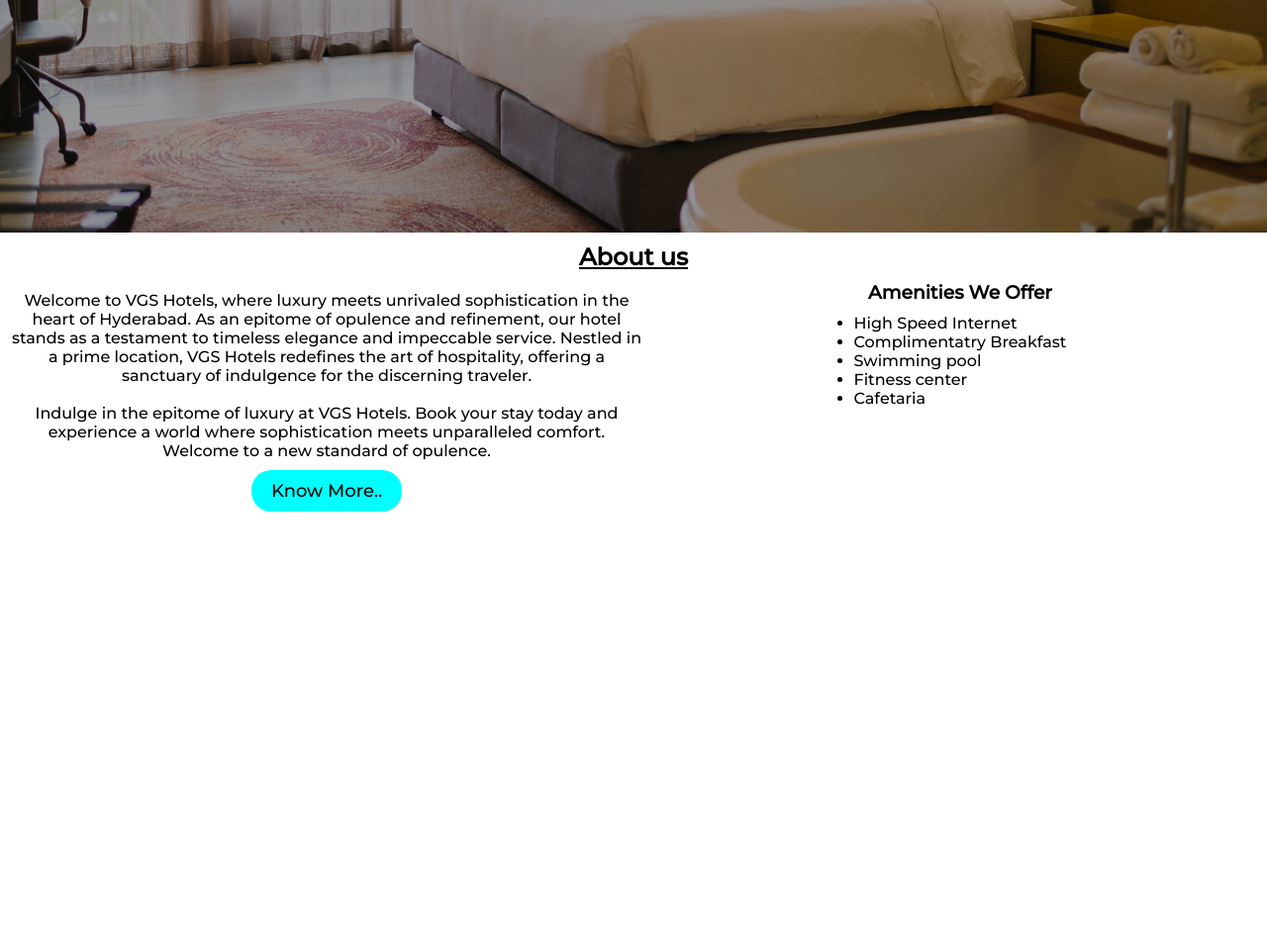
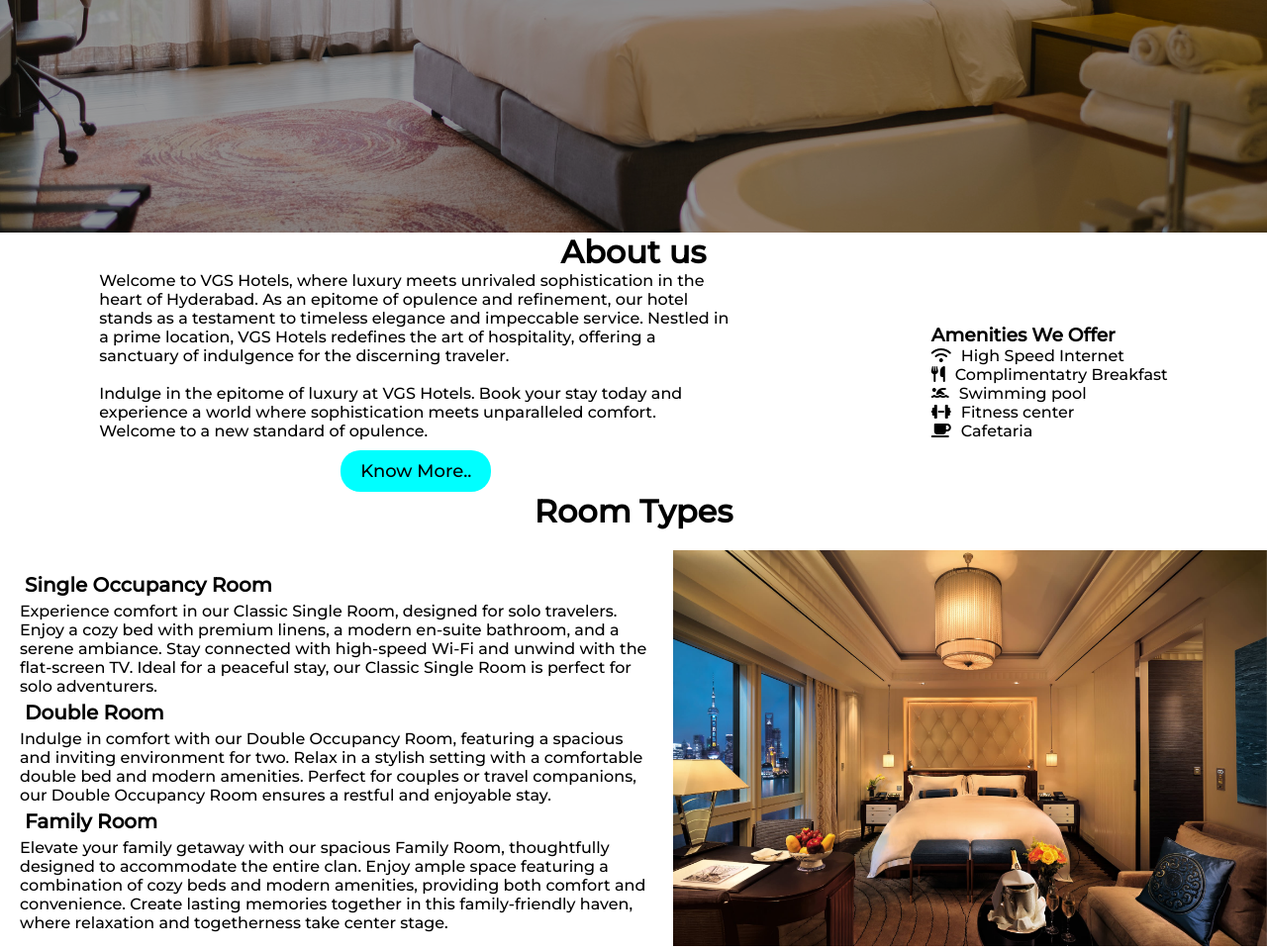
Before and after one commit to GUNASEKHARVEMULA/HTML-and-CSS-Hotel-Landing-Page, a PHP site: page / in a window 1280 px wide. Shown: the part 565-1525 px from the top of the page at 99% size. Before the commit the page ends 1082 px from the top, so only its background shows below. Run offline with PHP 8.4, Linux system fonts and the light colour scheme; some libraries are stand-ins or nearby versions.

Commit message:
implemented flexbox display type

```diff
--- a/index.html
+++ b/index.html
@@ -8,6 +8,10 @@
     <link rel="preconnect" href="https://fonts.googleapis.com">
     <link rel="preconnect" href="https://fonts.gstatic.com" crossorigin>
     <link href="https://fonts.googleapis.com/css2?family=Montserrat:wght@500&display=swap" rel="stylesheet">
+    <!-- FAVICON LOGO -->
+    <link rel="icon" type ="image/x-icon" href="favicon.ico">
+    <!-- Font awesome kit setup using a javascript link -->
+    <script src="https://kit.fontawesome.com/010ef753e0.js" crossorigin="anonymous"></script>
 </head>
 <body>
     <section class="hero-section">
@@ -17,8 +21,9 @@
             <button class="book-button">Book Now</button>
         </div>
     </section>
+    <h1  class="about-heading">About us</h1>
     <section class="about-section">
-        <h1>About us</h1>
+
         <div class="about-us">
             <p>
                 Welcome to VGS Hotels, where luxury meets unrivaled sophistication in the heart of Hyderabad. As an epitome of opulence and refinement, our hotel stands as a testament to timeless elegance and impeccable service. Nestled in a prime location, VGS Hotels redefines the art of hospitality, offering a sanctuary of indulgence for the discerning traveler.</p>
@@ -26,18 +31,35 @@
             <br><p>
                 Indulge in the epitome of luxury at VGS Hotels. Book your stay today and experience a world where sophistication meets unparalleled comfort. Welcome to a new standard of opulence.
             </p>
-            <button class="know-button">Know More..</button>
+            <div class="know-more-container"><button class="know-button">Know More..</button></div>
+
         </div>
         <div class="amenities">
             <h3>Amenities We Offer</h3>
             <ul>
-                <li>High Speed Internet</li>
-                <li>Complimentatry Breakfast</li>
-                <li>Swimming pool</li>
-                <li>Fitness center</li>
-                <li>Cafetaria</li>
+                <li><i class="fa-solid fa-wifi"></i>High Speed Internet</li>
+                <li><i class="fa-solid fa-utensils"></i>Complimentatry Breakfast</li>
+                <li><i class="fa-solid fa-person-swimming"></i>Swimming pool</li>
+                <li><i class="fa-solid fa-dumbbell"></i>Fitness center</li>
+                <li><i class="fa-solid fa-mug-saucer"></i>Cafetaria</li>
             </ul>
         </div>
+    </section>
+    <h1 class="room-heading">Room Types</h1>
+    <section class="room-type-container">
+        <div class="room-images">
+            <img src="room.jpg" alt="Luxury Room">
+        </div>
+
+        <div class="room-list">
+            <h4>Single Occupancy Room</h4>
+            <p>Experience comfort in our Classic Single Room, designed for solo travelers. Enjoy a cozy bed with premium linens, a modern en-suite bathroom, and a serene ambiance. Stay connected with high-speed Wi-Fi and unwind with the flat-screen TV. Ideal for a peaceful stay, our Classic Single Room is perfect for solo adventurers.</p>
+            <h4>Double Room</h4>
+            <p>Indulge in comfort with our Double Occupancy Room, featuring a spacious and inviting environment for two. Relax in a stylish setting with a comfortable double bed and modern amenities. Perfect for couples or travel companions, our Double Occupancy Room ensures a restful and enjoyable stay.</p>
+            <h4>Family Room</h4>
+            <p>Elevate your family getaway with our spacious Family Room, thoughtfully designed to accommodate the entire clan. Enjoy ample space featuring a combination of cozy beds and modern amenities, providing both comfort and convenience. Create lasting memories together in this family-friendly haven, where relaxation and togetherness take center stage.</p>
+        </div>
+
     </section>
 
 
--- a/style.css
+++ b/style.css
@@ -43,19 +43,51 @@
 
 
 }
-.about-us{
-    float: left;
-    width: 50%;
-    margin: 10px 10px;
-    text-align: center;
 
+ul li{
+    list-style: none;
 }
-.amenities{
-   text-align: center;
 
-}
-.amenities ul{
+
+/* .amenities ul{
     margin-top: 10px;
     text-align: left;
     display: inline-block;
+ } */
+.about-heading, .know-more-container,.room-heading {
+    text-align: center;
+}
+
+ .about-section{
+    display: flex;
+    justify-content: space-around;
+    align-items: center;
  }
+ .about-us{
+    width: 50%;
+ }
+
+ .fa-solid{
+    margin-right: 10px;
+ }
+
+ .room-type-container{
+    display: flex;
+    align-items: center;
+    flex-direction: row-reverse;
+    padding: opx 20px;
+    justify-content: space-around;
+    margin-top: 20px;
+ }
+ .room-images img{
+    height: 400px;
+    width: 600px;
+ }
+
+ .room-list h4{
+    font-size: 20px;
+    margin: 5px;
+ }
+ .room-list{
+    margin: 10px 20px;
+ }
```
Also changed, not shown: favicon.ico (added), room.jpg (added).
